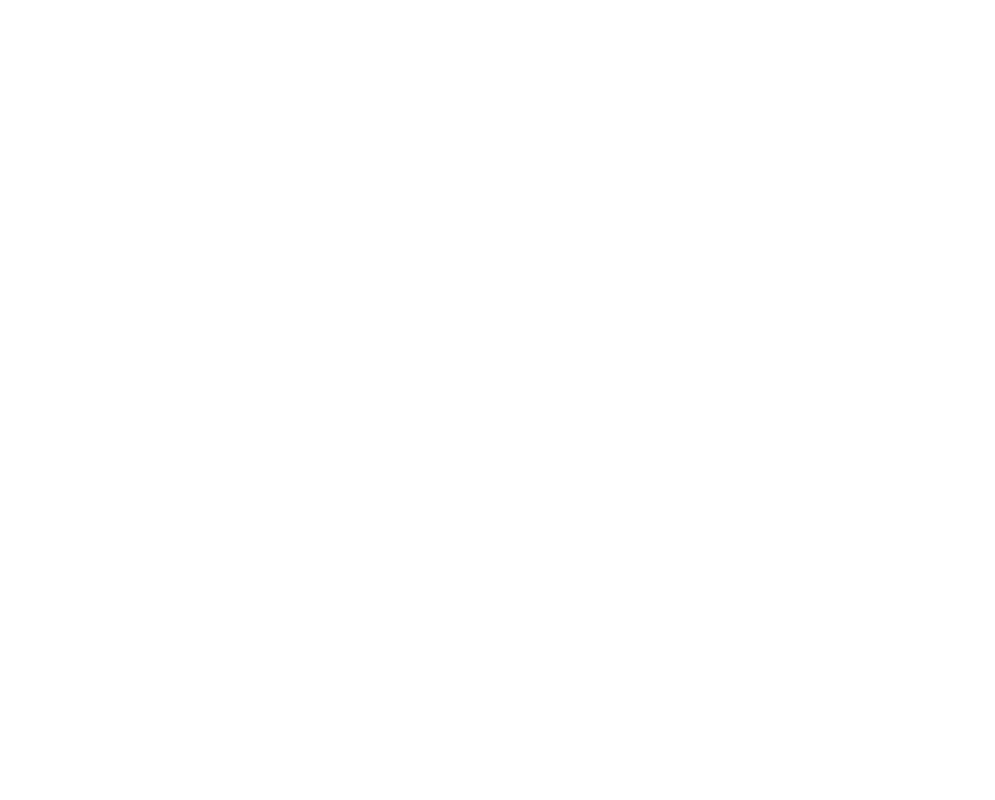
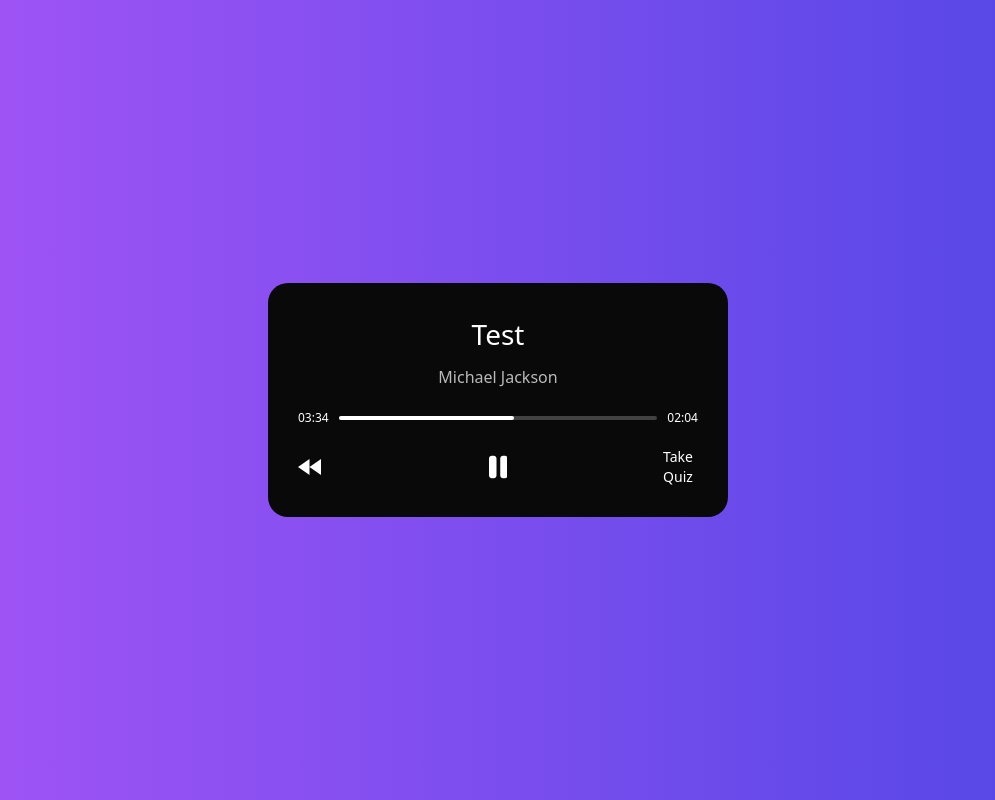
Before and after one commit to olivia11011/LingoBeats-Repository, a React (Vite) app in the folder client/: page /musicplayer in a window 1280 px wide. Before the commit this address had no page. Shown: the whole page, without its empty margins (142-1137 px from the left). Built offline with nearby package versions, Linux system fonts and the light colour scheme.

Commit message:
Added player portion of music player page.

```diff
--- a/client/package.json
+++ b/client/package.json
@@ -14,7 +14,8 @@
     "postcss": "^8.5.3",
     "react": "^19.0.0",
     "react-dom": "^19.0.0",
-    "react-router-dom": "^7.2.0"
+    "react-router-dom": "^7.2.0",
+    "styled-components": "^6.1.15"
   },
   "devDependencies": {
     "@eslint/js": "^9.21.0",
--- a/client/src/App.jsx
+++ b/client/src/App.jsx
@@ -2,6 +2,7 @@
 import Login from "./pages/Login";
 import Signup from "./pages/Signup";
 import Dashboard from "./pages/Dashboard";
+import MusicPlayer from "./pages/MusicPlayer";
 function App() {
   return (
     <div>
@@ -9,6 +10,7 @@
         <Route path="/" element={<Login />} />
         <Route path="/signup" element={<Signup />} />
         <Route path="/dashboard" element={<Dashboard />} />
+        <Route path="/musicplayer" element={<MusicPlayer />} />
       </Routes>
     </div>
   );
--- /dev/null
+++ b/client/src/components/PlayButton.jsx
@@ -0,0 +1,85 @@
+import React from "react";
+import styled from "styled-components";
+
+export default function PlayButton() {
+  return (
+    <StyledWrapper>
+      <label className="container">
+        <input type="checkbox" defaultChecked="checked" />
+        <svg
+          className="play"
+          xmlns="http://www.w3.org/2000/svg"
+          height="1em"
+          viewBox="0 0 384 512"
+        >
+          <path d="M73 39c-14.8-9.1-33.4-9.4-48.5-.9S0 62.6 0 80V432c0 17.4 9.4 33.4 24.5 41.9s33.7 8.1 48.5-.9L361 297c14.3-8.7 23-24.2 23-41s-8.7-32.2-23-41L73 39z" />
+        </svg>
+        <svg
+          className="pause"
+          xmlns="http://www.w3.org/2000/svg"
+          height="1em"
+          viewBox="0 0 320 512"
+        >
+          <path d="M48 64C21.5 64 0 85.5 0 112V400c0 26.5 21.5 48 48 48H80c26.5 0 48-21.5 48-48V112c0-26.5-21.5-48-48-48H48zm192 0c-26.5 0-48 21.5-48 48V400c0 26.5 21.5 48 48 48h32c26.5 0 48-21.5 48-48V112c0-26.5-21.5-48-48-48H240z" />
+        </svg>
+      </label>
+    </StyledWrapper>
+  );
+}
+
+const StyledWrapper = styled.div`
+  /*------ Settings ------*/
+  .container {
+    --color: white;
+    --size: 30px;
+    display: flex;
+    justify-content: center;
+    align-items: center;
+    position: relative;
+    cursor: pointer;
+    font-size: var(--size);
+    user-select: none;
+    fill: var(--color);
+  }
+
+  .container .play {
+    position: absolute;
+    animation: keyframes-fill 0.3s;
+  }
+
+  .container .pause {
+    position: absolute;
+    display: none;
+    animation: keyframes-fill 0.3s;
+  }
+
+  /* ------ On check event ------ */
+  .container input:checked ~ .play {
+    display: none;
+  }
+
+  .container input:checked ~ .pause {
+    display: block;
+  }
+
+  /* ------ Hide the default checkbox ------ */
+  .container input {
+    position: absolute;
+    opacity: 0;
+    cursor: pointer;
+    height: 0;
+    width: 0;
+  }
+
+  /* ------ Animation ------ */
+  @keyframes keyframes-fill {
+    0% {
+      transform: scale(0);
+      opacity: 0;
+    }
+
+    50% {
+      transform: scale(1.1);
+    }
+  }
+`;
--- /dev/null
+++ b/client/src/components/Player.jsx
@@ -0,0 +1,140 @@
+import React from "react";
+import styled from "styled-components";
+import PlayButton from "./PlayButton";
+
+export default function Player() {
+  return (
+    <StyledWrapper>
+      <div className="card">
+        <div className="card__title">Test</div>
+        <div className="card__subtitle">Michael Jackson</div>
+        <div className="card__wrapper">
+          <div className="card__time card__time-passed">03:34</div>
+          <div className="card__timeline">
+            <progress value={55} max={100} />
+          </div>
+          <div className="card__time card__time-left">02:04</div>
+        </div>
+        <div className="card__wrapper">
+          <button className="card__btn">
+            <svg
+              width={23}
+              height={16}
+              viewBox="0 0 23 16"
+              fill="none"
+              xmlns="http://www.w3.org/2000/svg"
+            >
+              <path
+                d="M11.5 8V0L0 8L11.5 16V8ZM23 0L11.5 8L23 16V0Z"
+                fill="#fff"
+              />
+            </svg>
+          </button>
+          <PlayButton />
+          <button className="card__btn text-sm">Take Quiz</button>
+        </div>
+      </div>
+    </StyledWrapper>
+  );
+}
+
+const StyledWrapper = styled.div`
+  .card {
+    --main-color: #fff;
+    --bg-color: #090909;
+    --sub-main-color: #b9b9b9;
+    font-family: system-ui, -apple-system, BlinkMacSystemFont, "Segoe UI",
+      Roboto, Oxygen, Ubuntu, Cantarell, "Open Sans", "Helvetica Neue",
+      sans-serif;
+    width: auto;
+    height: auto;
+    background: var(--bg-color);
+    border-radius: 20px;
+    padding: 30px;
+  }
+
+  .card__menu {
+    cursor: pointer;
+  }
+
+  .card__title {
+    font-weight: 500;
+    font-size: 28px;
+    color: var(--main-color);
+    text-align: center;
+    margin-bottom: 10px;
+  }
+
+  .card__subtitle {
+    font-weight: 400;
+    font-size: 16px;
+    color: var(--sub-main-color);
+    text-align: center;
+    cursor: pointer;
+  }
+
+  .card__wrapper {
+    display: flex;
+    flex-direction: row;
+    justify-content: space-between;
+    align-items: center;
+    gap: 10px;
+    width: 400px;
+    margin-top: 20px;
+  }
+
+  .card__time {
+    font-weight: 400;
+    font-size: 12px;
+    color: var(--main-color);
+  }
+
+  .card__timeline {
+    width: 100%;
+    height: 4px;
+    display: flex;
+    align-items: center;
+    cursor: pointer;
+  }
+
+  .card__timeline progress {
+    width: 100%;
+    height: 100%;
+    border-radius: 100px;
+  }
+
+  .card__timeline progress::-webkit-progress-bar {
+    background-color: #424242;
+    border-radius: 100px;
+  }
+
+  .card__timeline progress::-webkit-progress-value {
+    background-color: #fff;
+    border-radius: 100px;
+  }
+
+  .card__btn {
+    background: transparent;
+    width: 40px;
+    cursor: pointer;
+    color: white;
+  }
+
+  .card__btn path {
+    fill: var(--main-color);
+  }
+
+  .card__btn-play {
+    width: 60px;
+    height: 60px;
+    background: var(--main-color);
+    border-radius: 50%;
+    display: flex;
+    justify-content: center;
+    align-items: center;
+  }
+
+  .card__btn-play path {
+    fill: var(--bg-color);
+  }
+`;
--- /dev/null
+++ b/client/src/pages/MusicPlayer.jsx
@@ -0,0 +1,10 @@
+import PlayButton from "../components/PlayButton";
+import Player from "../components/Player";
+
+export default function MusicPlayer() {
+  return (
+    <div className="flex items-center justify-center min-h-screen bg-gradient-to-r from-purple-500 to-indigo-600">
+      <Player />
+    </div>
+  );
+}
```
Also changed, not shown: 1 other file (tests, documents, lock files or other folders).
